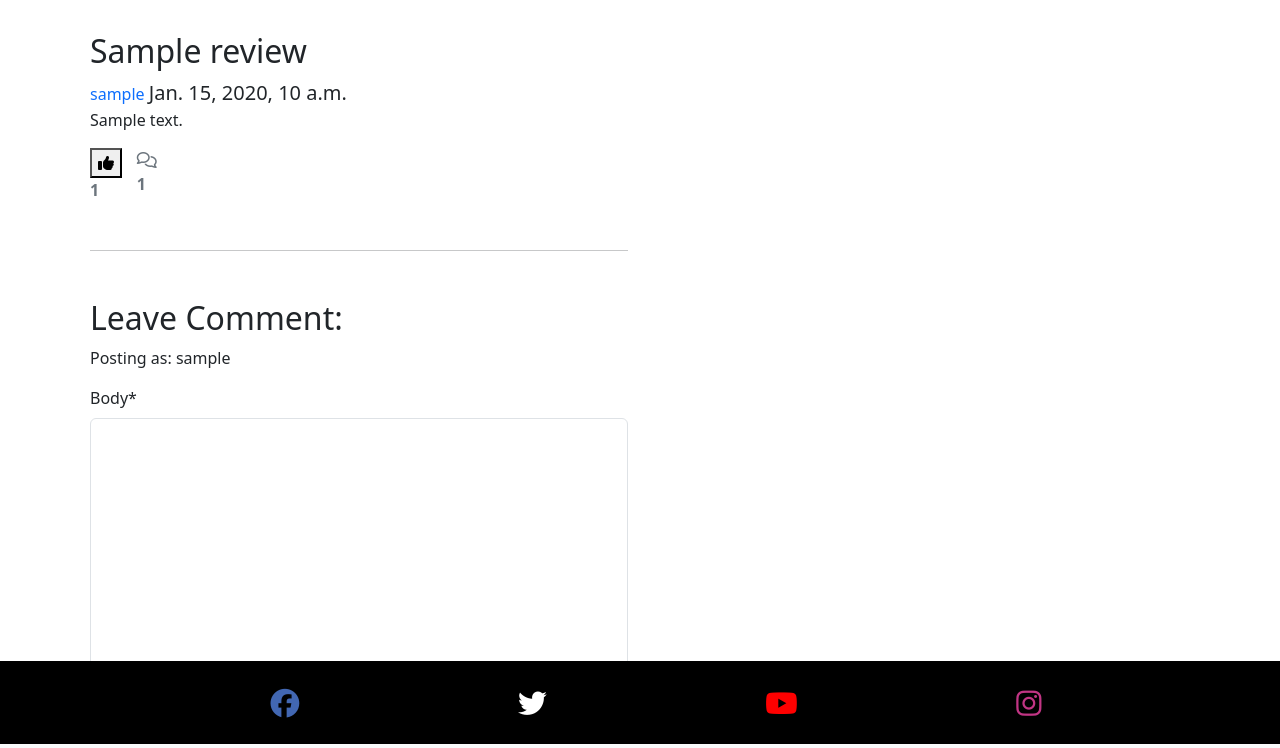
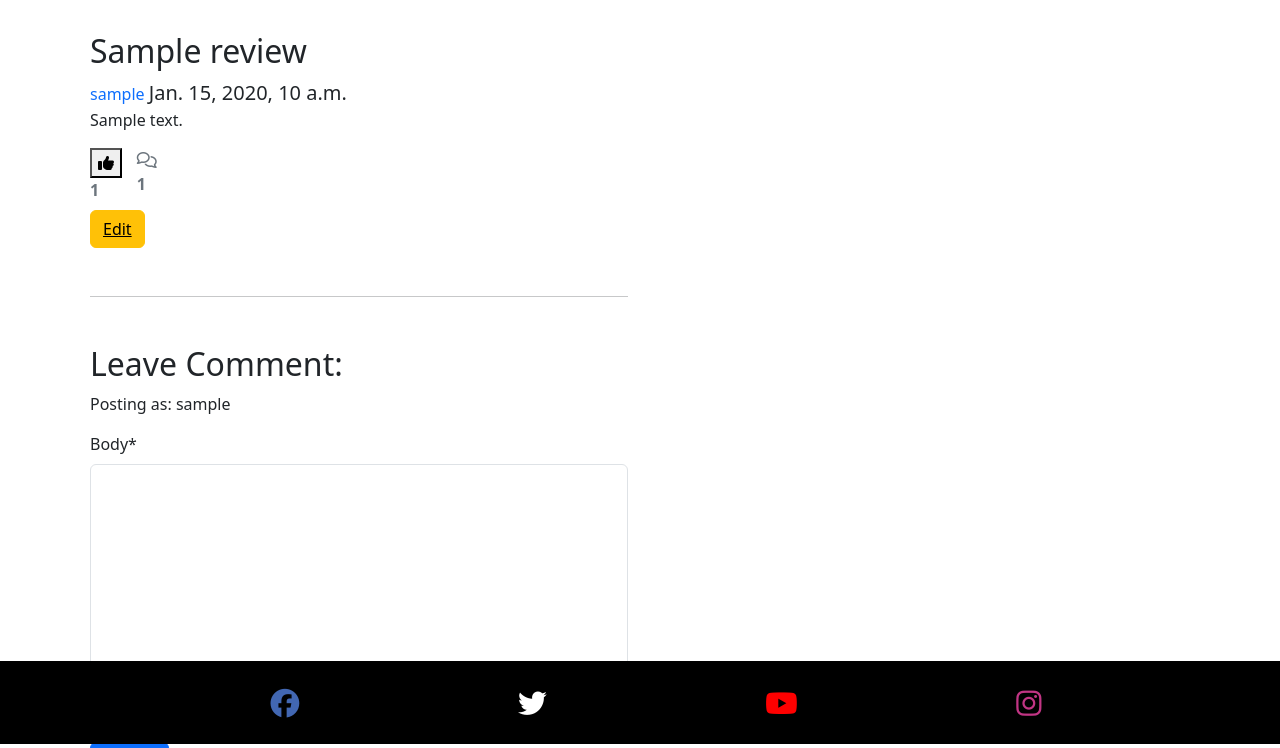
Before and after one commit to Shiaba/movie-reviews, a Django app: a page that uses templates/review_detail.html in a window 1280 px wide. Shown: the part 56-804 px from the top of the page. Run offline with Django 3.2, Linux system fonts and the light colour scheme; a user stored in the database is signed in; tables that the repository leaves empty hold one stand-in row (values such as "Sample post"); some libraries are stand-ins or nearby versions.

Commit message:
Add update_review url & add button that only right author user can see

```diff
--- a/review/urls.py
+++ b/review/urls.py
@@ -7,4 +7,5 @@
          views.ReviewDetail.as_view(), name='review_detail'),
     path('like/<slug:slug>', views.ReviewLike.as_view(), name='review_like'),
     path('create_review/', views.CreateReview.as_view(), name='create_review'),
+    path('update_review/', views.CreateReview.as_view(), name='update_review'),
 ]
--- a/templates/review_detail.html
+++ b/templates/review_detail.html
@@ -61,6 +61,19 @@
             </div>
           </div>
 
+            <!-- Compare user id with author id -->
+            <div class="col">
+                {% if user.is_authenticated %}
+                {% if user.id == review.author.id %}
+                <button class="btn btn-warning mt-2 " type="button">
+                    <a style="color: black;" href="{% url 'update_review' %}">Edit</a>
+                </button>
+
+                {% endif %}
+                {% endif %}
+            </div>
+
+
           <!-- Add comments -->
           {% if commented %}
           <div class="alert alert-success mt-2" role="alert" id="msg">
```
